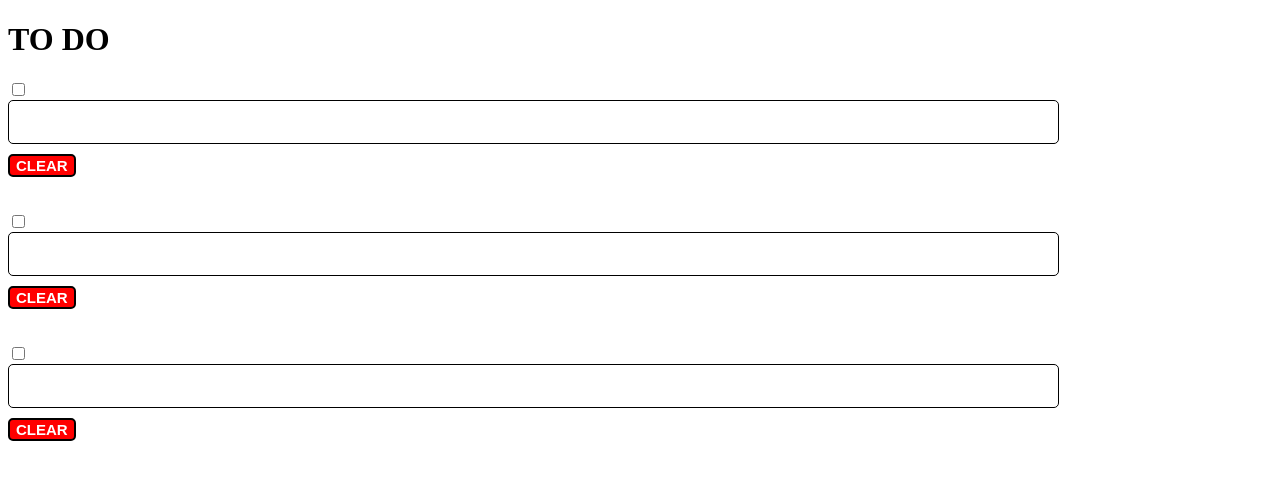
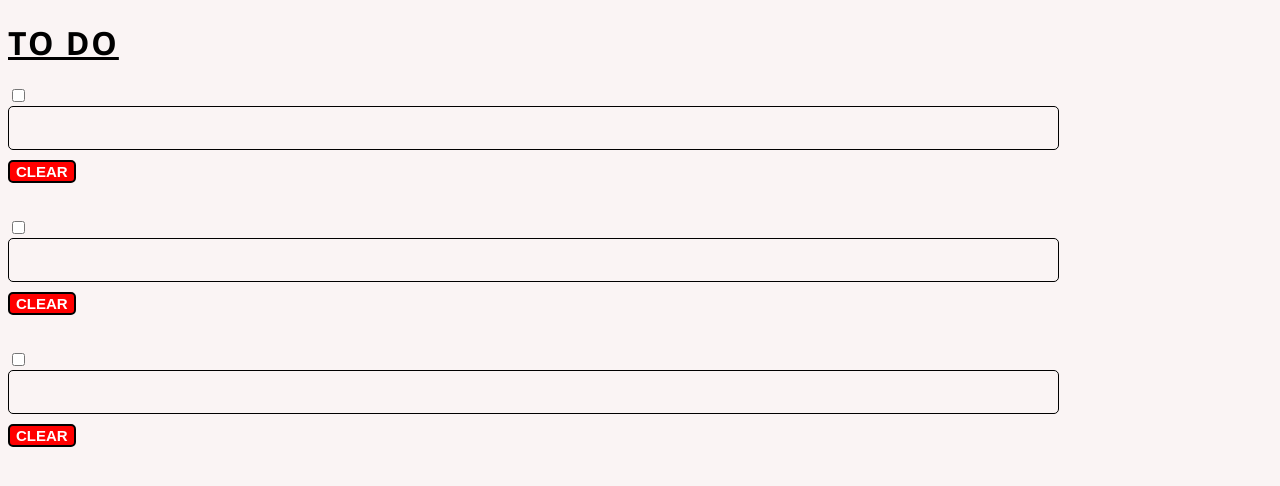
Before and after one commit to kamsi-n/To-Do-List, a plain HTML site: page index.html in a window 1280 px wide. Drawn offline with Linux system fonts and the light colour scheme.

Commit message:
customise h1 tag

```diff
--- a/style.css
+++ b/style.css
@@ -1,5 +1,11 @@
 body {
-    background-color: ;
+    background-color: rgb(250, 244, 244);
+}
+
+h1 {
+    font-family: 'Segoe UI', Tahoma, Geneva, Verdana, sans-serif;
+    text-decoration: underline;
+    letter-spacing: 2px;
 }
 
 .container {
```
